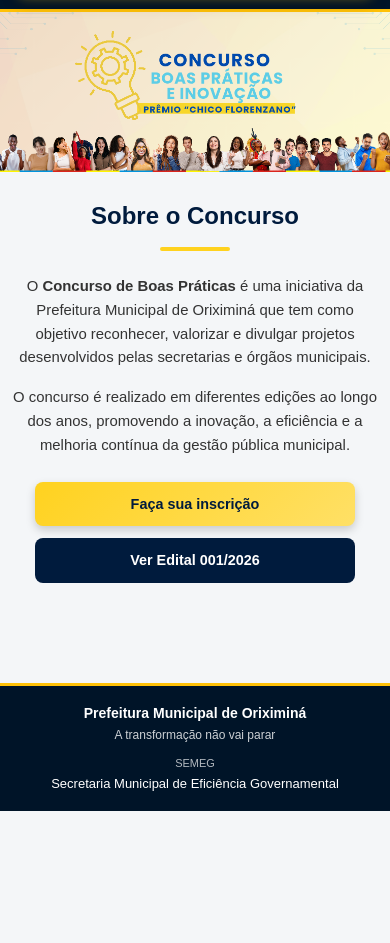
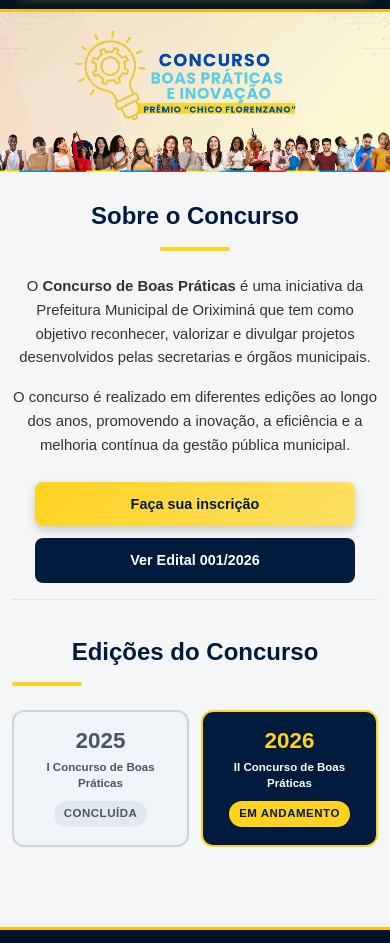
Before and after one commit to HectorCardoso53/boas-praticas-2025, a website: page index.html in a window 390 px wide. Shown: the part 111-1054 px from the top of the page. Before the commit the page ends 922 px from the top, so only its background shows below. Drawn offline with Linux system fonts and the light colour scheme.

Commit message:
feat: adiciona seção de edições na home e corrige layout mobile
- Adiciona cards de edição 2025/2026 na home eliminando espaço vazio
- Estilo .edicao-card com visual diferenciado: concluída (cinza) e ativa (azul/amarelo)
- Responsivo: cards empilham em tela pequena, botões CTA em coluna

Co-Authored-By: Claude Sonnet 4.6 <noreply@anthropic.com>

```diff
--- a/css/pages/home.css
+++ b/css/pages/home.css
@@ -29,6 +29,95 @@
   margin-top: 20px;
 }
 
+/* EDIÇÕES HOME */
+.edicoes-home {
+  margin-top: 16px;
+  padding-top: 32px;
+  border-top: 1px solid #e2e6ea;
+}
+
+.edicoes-titulo {
+  font-size: 1.3rem;
+  color: var(--azul-principal);
+  text-align: center;
+  margin-bottom: 20px;
+  font-weight: 700;
+}
+
+.edicoes-grid {
+  display: grid;
+  grid-template-columns: repeat(2, 1fr);
+  gap: 16px;
+  max-width: 640px;
+  margin: 0 auto;
+}
+
+.edicao-card {
+  display: flex;
+  flex-direction: column;
+  align-items: center;
+  gap: 6px;
+  padding: 24px 16px;
+  border-radius: 12px;
+  text-decoration: none;
+  border: 2px solid transparent;
+  transition: transform 0.2s, box-shadow 0.2s;
+}
+
+.edicao-card:hover {
+  transform: translateY(-4px);
+  box-shadow: 0 10px 24px rgba(0,0,0,0.12);
+}
+
+.edicao-ano {
+  font-size: 2rem;
+  font-weight: 800;
+  line-height: 1;
+}
+
+.edicao-nome {
+  font-size: 0.82rem;
+  font-weight: 600;
+  text-align: center;
+  line-height: 1.4;
+}
+
+.edicao-status {
+  font-size: 0.72rem;
+  font-weight: 700;
+  padding: 3px 10px;
+  border-radius: 20px;
+  text-transform: uppercase;
+  letter-spacing: 0.5px;
+  margin-top: 4px;
+}
+
+.edicao-concluida {
+  background: #f0f4f8;
+  border-color: #cbd5e0;
+  color: #4a5568;
+}
+
+.edicao-concluida .edicao-status {
+  background: #e2e8f0;
+  color: #4a5568;
+}
+
+.edicao-ativa {
+  background: #001b3d;
+  border-color: #ffd21f;
+  color: #fff;
+}
+
+.edicao-ativa .edicao-ano {
+  color: #ffd21f;
+}
+
+.edicao-ativa .edicao-status {
+  background: #ffd21f;
+  color: #001b3d;
+}
+
 .botoes-cta {
   display: flex;
   gap: 12px;
--- a/css/responsive/responsive.css
+++ b/css/responsive/responsive.css
@@ -98,6 +98,20 @@
     text-align: center;
   }
 
+  /* EDIÇÕES HOME */
+  .edicoes-grid {
+    grid-template-columns: repeat(2, 1fr);
+    gap: 12px;
+  }
+
+  .edicao-ano {
+    font-size: 1.6rem;
+  }
+
+  .edicao-nome {
+    font-size: 0.78rem;
+  }
+
   /* CARDS DE AÇÃO */
   .acoes-concurso {
     grid-template-columns: 1fr;
@@ -157,7 +171,7 @@
 
   /* TEXTO INTRO */
   .texto-intro {
-    margin-bottom: 20px;
+    margin-bottom: 16px;
   }
 
   .texto-intro h2 {
@@ -166,6 +180,19 @@
 
   .texto-intro p {
     font-size: 0.93rem;
+  }
+
+  /* EDIÇÕES HOME */
+  .edicao-card {
+    padding: 18px 10px;
+  }
+
+  .edicao-ano {
+    font-size: 1.4rem;
+  }
+
+  .edicao-nome {
+    font-size: 0.72rem;
   }
 
   /* CARDS DE AÇÃO */
--- a/index.html
+++ b/index.html
@@ -77,6 +77,26 @@
             </div>
         </section>
 
+        <!-- EDIÇÕES -->
+        <section class="edicoes-home">
+            <h2 class="edicoes-titulo">Edições do Concurso</h2>
+            <div class="edicoes-grid">
+
+                <a href="/boas praticas 2025/projetos-2025.html" class="edicao-card edicao-concluida">
+                    <div class="edicao-ano">2025</div>
+                    <div class="edicao-nome">I Concurso de Boas Práticas</div>
+                    <div class="edicao-status">Concluída</div>
+                </a>
+
+                <a href="/boas praticas 2026/projetos-2026.html" class="edicao-card edicao-ativa">
+                    <div class="edicao-ano">2026</div>
+                    <div class="edicao-nome">II Concurso de Boas Práticas</div>
+                    <div class="edicao-status">Em andamento</div>
+                </a>
+
+            </div>
+        </section>
+
     </main>
     <!-- FOOTER -->
     <footer class="footer-fino">
```
